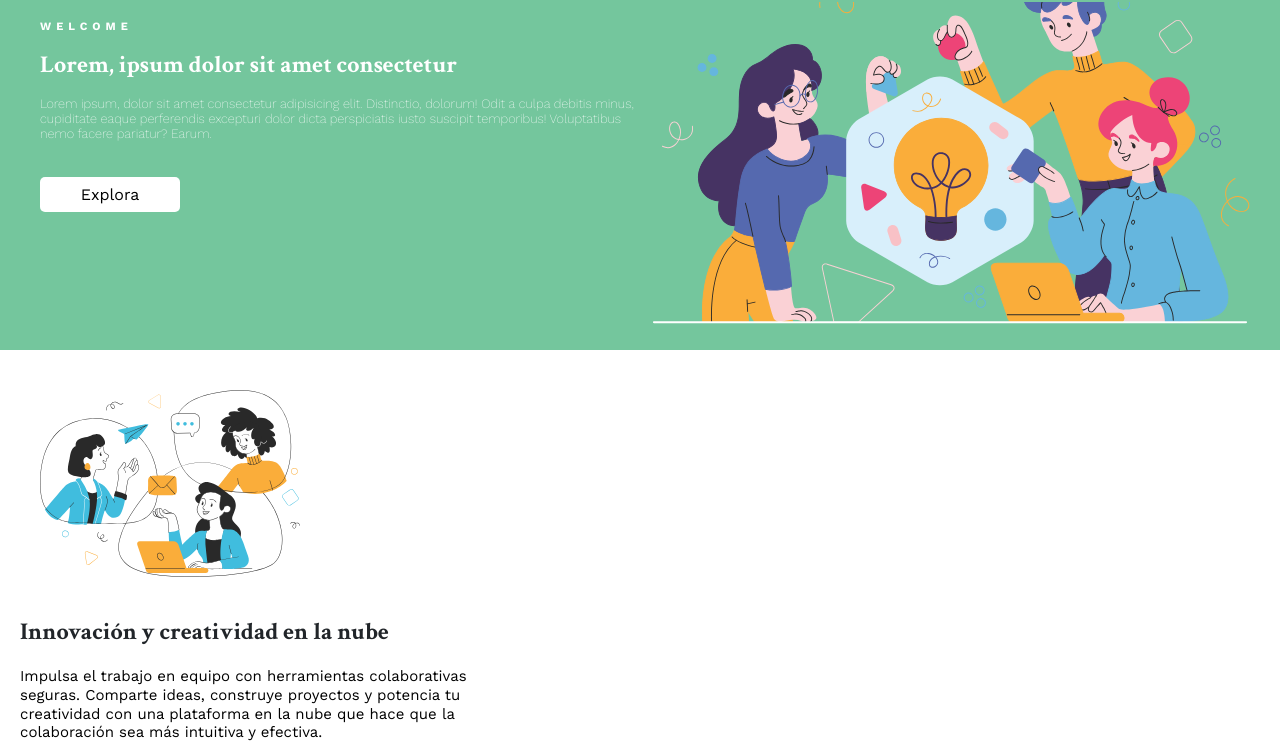
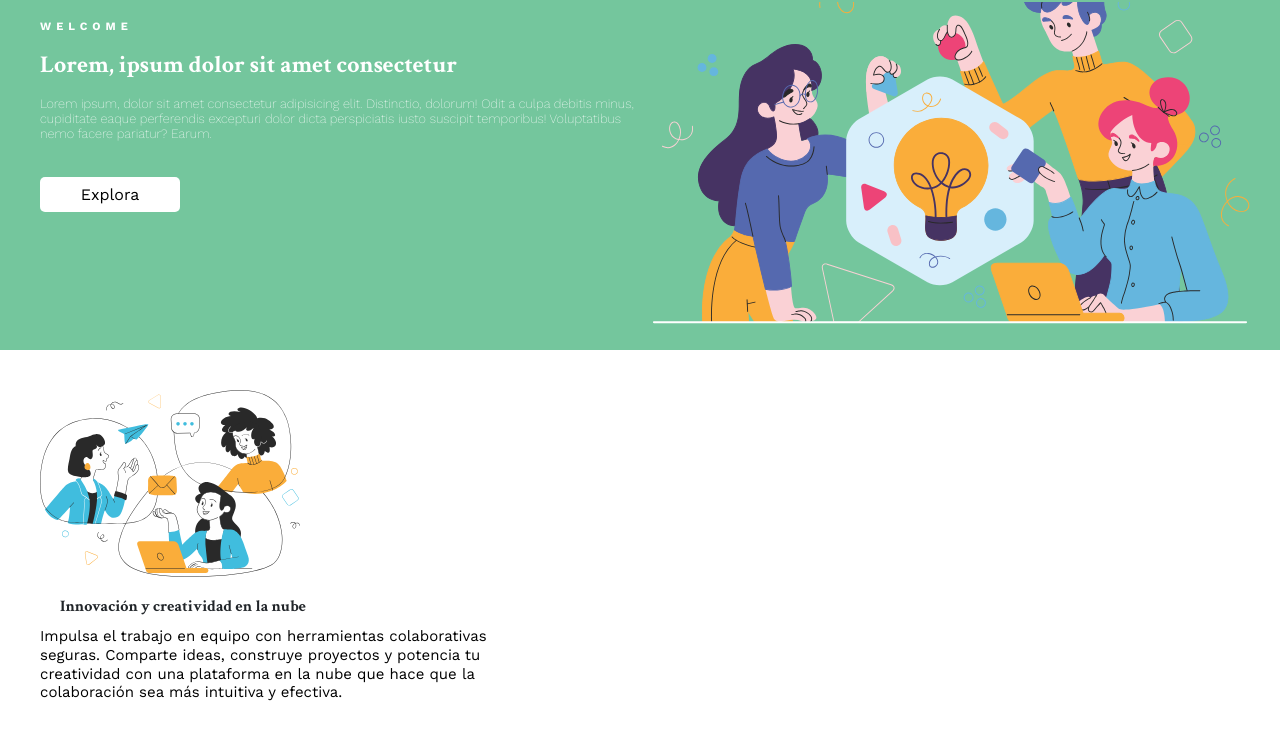
Before and after one commit to MafeToro/project-promo-48-modulo-1-team-2, a website built with Vite: page src/index.html in a window 1280 px wide. Shown: the part 50-800 px from the top of the page. Built offline with nearby package versions, Linux system fonts and the light colour scheme; files whose address does not match are found by name.

Commit message:
changes section1

```diff
--- a/src/partials/sectionone.html
+++ b/src/partials/sectionone.html
@@ -1,15 +1,11 @@
 <section class="sect1">
     <div class="group">
         <img class="imgchicas" src="../images/group.svg" alt="chicas"/>
-    </div>
-    <span class="title-group">
-        <h1>
+        <h1 class="title-group">
             Innovación y creatividad en la nube
         </h1>
-    </span>
-    <span>
         <p class="parrafo-group">Impulsa el trabajo en equipo con herramientas colaborativas seguras. Comparte ideas, construye proyectos y potencia tu creatividad con una plataforma en la nube que hace que la colaboración sea más intuitiva y efectiva.</p>
-</span>
+    </div>
 <span class="rectangle">
     <a class="see-more" href="#">Ver más</a>
 </span>
--- a/src/scss/layout/_section-1.scss
+++ b/src/scss/layout/_section-1.scss
@@ -5,6 +5,7 @@
 .group {
     width: 300px;
     display: flex;
+    flex-direction: column;
     justify-content: center;
     align-content: center;
     padding: 20px;
```
